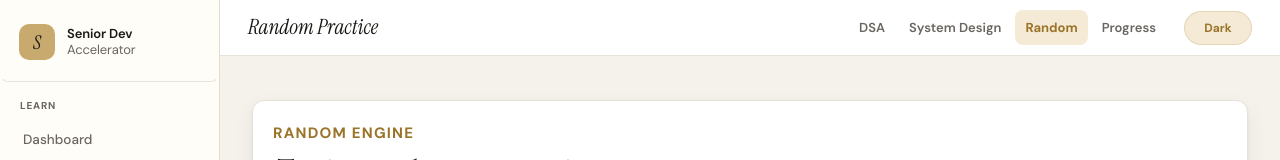
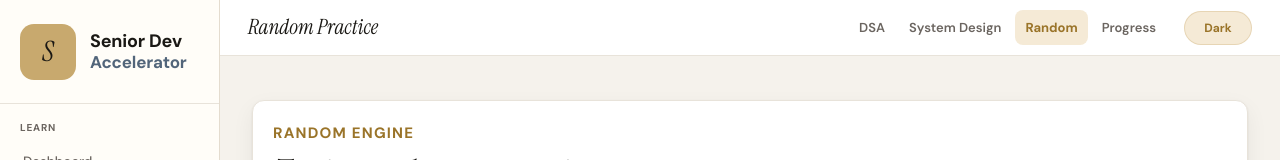
Before and after one commit to msomi22/senior-dev-accelerator, a React (Vite) app: page /random in a window 1280 px wide. Shown: the top 160 px of the page. Built offline with nearby package versions, Linux system fonts and the light colour scheme; no server answers.

Commit message:
Remove light sidebar logo card styling

```diff
--- a/src/styles/light-theme-fixes.css
+++ b/src/styles/light-theme-fixes.css
@@ -115,3 +115,58 @@
   font-size: 16px;
   font-weight: 800;
 }
+
+/* Final light-logo geometry override.
+   The base light theme gives .sidebar-logo card-like styling; remove it so it
+   matches the dark theme's compact top row. Keep this block last in this file. */
+html[data-theme="light"] body .app-shell.light aside.sidebar.app-sidebar > a.sidebar-logo,
+html[data-theme="light"] body .app-shell.light .sidebar-logo {
+  box-sizing: border-box !important;
+  display: flex !important;
+  flex-direction: row !important;
+  align-items: center !important;
+  justify-content: flex-start !important;
+  gap: 14px !important;
+  width: 100% !important;
+  height: 104px !important;
+  min-height: 104px !important;
+  max-height: 104px !important;
+  padding: 20px 20px !important;
+  margin: 0 !important;
+  border: 0 !important;
+  border-bottom: 1px solid var(--line) !important;
+  border-radius: 0 !important;
+  background: transparent !important;
+  box-shadow: none !important;
+  text-decoration: none !important;
+}
+
+html[data-theme="light"] body .app-shell.light aside.sidebar.app-sidebar > a.sidebar-logo > .logo-mark,
+html[data-theme="light"] body .app-shell.light .sidebar-logo > .logo-mark {
+  width: 56px !important;
+  height: 56px !important;
+  min-width: 56px !important;
+  flex: 0 0 56px !important;
+  border-radius: 14px !important;
+  font-size: 28px !important;
+}
+
+html[data-theme="light"] body .app-shell.light aside.sidebar.app-sidebar > a.sidebar-logo > .logo-text,
+html[data-theme="light"] body .app-shell.light .sidebar-logo > .logo-text {
+  display: grid !important;
+  gap: 3px !important;
+  margin: 0 !important;
+  color: var(--text) !important;
+  font-size: 18px !important;
+  font-weight: 900 !important;
+  line-height: 1.05 !important;
+}
+
+html[data-theme="light"] body .app-shell.light aside.sidebar.app-sidebar > a.sidebar-logo > .logo-text > span,
+html[data-theme="light"] body .app-shell.light .sidebar-logo > .logo-text > span {
+  margin: 0 !important;
+  color: var(--muted) !important;
+  font-size: 17px !important;
+  font-weight: 700 !important;
+  line-height: 1.05 !important;
+}
```
